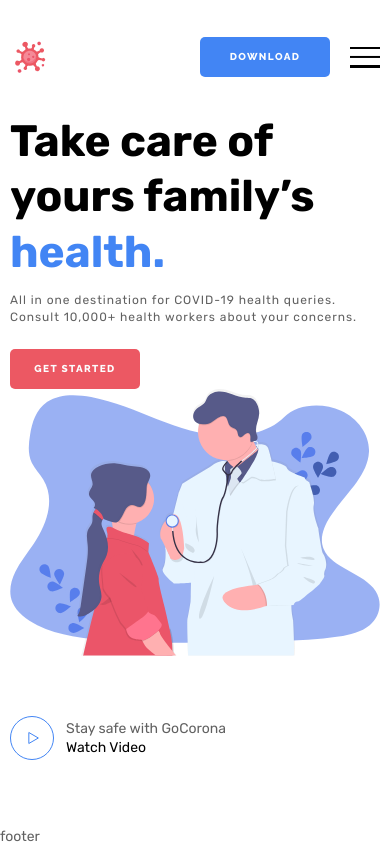
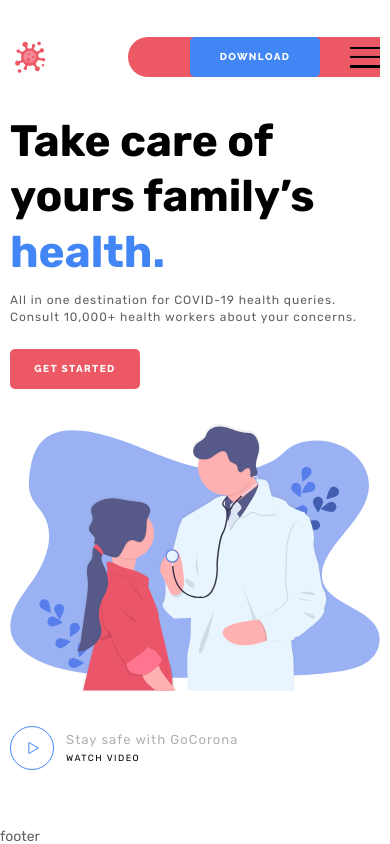
Before and after one commit to yaroslavskiba/goCorona, a plain HTML site: page index.html in a window 390 px wide. Drawn offline with Linux system fonts and the light colour scheme; a script that the page names is missing.

Commit message:
edit header

```diff
--- a/css/style.css
+++ b/css/style.css
@@ -133,6 +133,11 @@ body._lock {
 		padding-right: 38px;
 	}
 }
+@media (max-width: 968px) {
+	.menu__list {
+		padding-right: 18px;
+	}
+}
 .menu__link {
 	font-family: 'Raleway';
 	font-weight: 700;
@@ -144,6 +149,10 @@ body._lock {
 	min-width: 252px;
 	display: flex;
 	justify-content: flex-end;
+	background: #EC5863;
+	border-radius: 30px 0px 0px 30px;
+	display: flex;align-items: center;
+	gap: 30px;
 }
 .button {
 	z-index: 15;
@@ -200,13 +209,6 @@ body._lock {
 		padding: 120px 30px 30px 30px;
 		transition: right 0.3s ease 0s;
 	}
-	.header__download {
-		order: -1;
-		min-width: 150px;
-		display: flex;
-		justify-content: flex-start;
-	}
-
 	.menu__link {
 		font-size: 24px;
 		line-height: 26px;
@@ -216,7 +218,6 @@ body._lock {
 		margin-bottom: 50px;
 	}
 }
-
 @media (max-width:480px) {
 	.header__logo {
 		width: 40.22px;
@@ -227,9 +228,7 @@ body._lock {
 /* -------------------------- */
 
 .take-care {
-	padding-top: 114px;
-}
-.take-care__container {
+	padding: 114px 0 54px 0;
 }
 @media (min-width: 1080px) {
 	.take-care__main {
@@ -266,10 +265,31 @@ body._lock {
 	flex-direction: column;
 	gap: 5px;
 }
-.video__image {
-}
 .video__title {
+	font-family: 'Rubik';
+	font-weight: 400;
+	font-size: 13px;
+	line-height: 126%;
+	letter-spacing: 0.08em;
+	font-feature-settings: 'pnum' on, 'lnum' on;
+	color: #B0B0B0;
 
 }
 .video__link {
+	font-family: 'Rubik';
+	font-weight: 400;
+	font-size: 9px;
+	line-height: 126%;
+	letter-spacing: 0.165em;
+	text-transform: uppercase;
+	font-feature-settings: 'pnum' on, 'lnum' on;
+	color: #000000;
 }
+@media (max-width: 767px) {
+	.take-care__info {
+		margin-bottom: 35px;
+	}
+	.take-care__main {
+		margin-bottom: 35px;
+	}
+}
--- a/index.html
+++ b/index.html
@@ -21,9 +21,6 @@
 					<img src="img/logoGoCorona.png" alt="logo">
 				</a>
 				<div class="header__menu menu">
-					<div class="menu__icon">
-						<span></span>
-					</div>
 					<nav class="menu__body">
 						<ul class="menu__list">
 							<li><a href="#" class="menu__link">HOME</a></li>
@@ -34,6 +31,9 @@
 					</nav>
 					<div class="header__download">
 						<button class="button blue">DOWNLOAD</button>
+						<div class="menu__icon">
+							<span></span>
+						</div>
 					</div>
 				</div>
 			</div>
```
